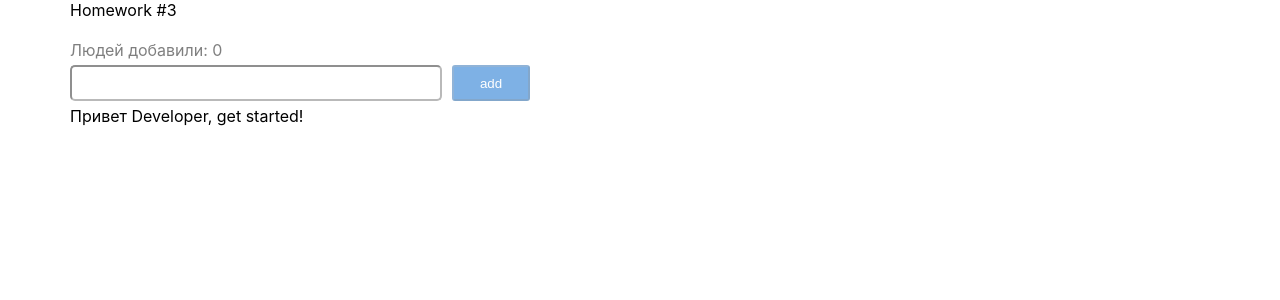
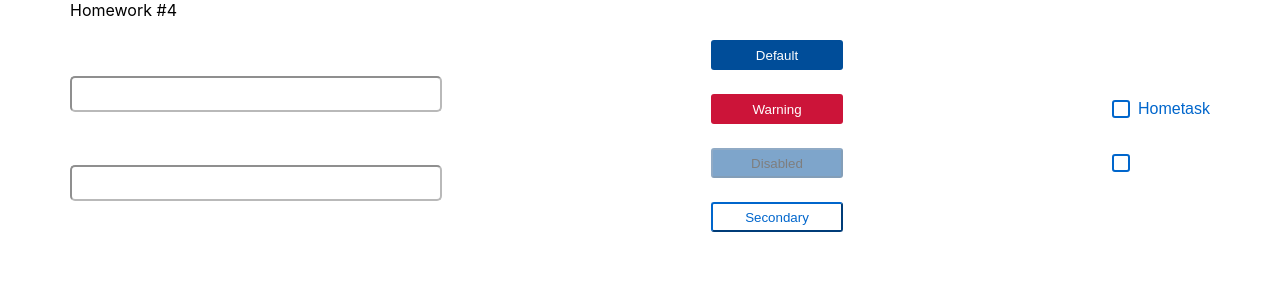
Before and after one commit to VlLabkovich/homework-front-tasks, a React (Create React App) app: page /#/pre-junior in a window 1280 px wide. Before the commit this address led to /#/. Shown: the top 300 px of the page. Built offline with nearby package versions, Linux system fonts and the light colour scheme.

Commit message:
feat: add task 4

```diff
--- a/src/s1-main/App.tsx
+++ b/src/s1-main/App.tsx
@@ -3,6 +3,7 @@ import s from './App.module.css'
 import HW1 from '../s2-homeworks/hw01/HW1'
 import HW2 from "../s2-homeworks/hw02/HW2";
 import HW3 from "../s2-homeworks/hw03/HW3";
+import HW4 from "../s2-homeworks/hw04/HW4";
 
 function App() {
     return (
@@ -10,8 +11,8 @@ function App() {
             {/*<HW1/>*/}
             {/*раскомментировать по ходу выполнения*/}
             {/*<HW2/>*/}
-            <HW3/>
-            {/*<HW4/>*/}
+            {/*<HW3/>*/}
+            <HW4/>
 
             {/*при выполнении дз 5 и более - закомментировать здесь дз 1-4, так как они есть внутри дз 5*/}
             {/*<HW5/>*/}
--- a/src/s2-homeworks/hw04/HW4.tsx
+++ b/src/s2-homeworks/hw04/HW4.tsx
@@ -3,7 +3,7 @@ import s2 from '../../s1-main/App.module.css'
 import Stand from './Stand'
 
 /*
-* 1 - понять (и простить) SuperInputText
+// * 1 - понять (и простить) SuperInputText
 * 2 - в зависимости от типа и дизэйбла прицепить нужный класс в SuperButton.tsx (строка 21)
 * 3 - дописать onChangeCallback в SuperCheckbox.tsx чтоб оба чекбокса работали на стенде
 * 4 - сделать стили в соответствии с дизайном
--- a/src/s2-homeworks/hw04/Stand.tsx
+++ b/src/s2-homeworks/hw04/Stand.tsx
@@ -6,6 +6,7 @@ import SuperButton from './common/c2-SuperButton/SuperButton'
 
 const Stand = () => {
     const [stateForAllInputs, setValue] = useState<string>('')
+
     const [error, setError] = useState<string>('')
 
     const [stateForAllCheckboxes, setChecked] = useState<boolean>(false)
@@ -44,23 +45,22 @@ const Stand = () => {
                 {/*обычная кнопка:*/}
                 <div>
                     <SuperButton id={'hw4-super-button-default'}>
-                        default
+                        Default
                     </SuperButton>
                 </div>
                 {/*красная кнопка:*/}
                 <div>
                     <SuperButton id={'hw4-super-button-red'} xType={'red'}>
-                        red
+                        Warning
                     </SuperButton>
                 </div>
                 {/*задизэйбленная кнопка:*/}
                 <div>
                     <SuperButton
                         id={'hw4-super-button-disabled'}
-                        xType={'red'}
                         disabled
                     >
-                        disabled
+                        Disabled
                     </SuperButton>
                 </div>
                 {/*задизэйбленная кнопка:*/}
@@ -69,7 +69,7 @@ const Stand = () => {
                         id={'hw4-super-button-secondary'}
                         xType={'secondary'}
                     >
-                        secondary
+                        Secondary
                     </SuperButton>
                 </div>
             </div>
@@ -82,7 +82,7 @@ const Stand = () => {
                         checked={stateForAllCheckboxes}
                         onChangeChecked={setChecked}
                     >
-                        some text
+                        Hometask
                     </SuperCheckbox>
                 </div>
                 {/*совместим со старым кодом:*/}
@@ -90,7 +90,7 @@ const Stand = () => {
                     <SuperCheckbox
                         id={'hw4-super-checkbox-like-old'}
                         checked={stateForAllCheckboxes}
-                        onChange={(e) => setChecked(e.currentTarget.checked)}
+                        onChangeChecked={setChecked}
                     />
                 </div>
             </div>
--- a/src/s2-homeworks/hw04/common/c1-SuperInputText/SuperInputText.module.css
+++ b/src/s2-homeworks/hw04/common/c1-SuperInputText/SuperInputText.module.css
@@ -1,20 +1,33 @@
 .input:focus {
+    outline: none; /*убирает черную рамку инпута, когда он в фокусе*/
 }
 
 .input {
 }
 
 .inputWrapper {
+    display: flex;
+    flex-direction: column-reverse;
+    gap: 5px;
 }
 
 .superInput {
+    width: 372px;
+    height: 36px;
+    border-radius: 5px;
+    opacity: 50%;
 }
 
 .errorInput {
+    width: 372px;
+    height: 36px;
+    border: 1px solid red;
+    border-radius: 5px;
 }
 
-.errorInput:focus {
-}
+
 
 .error {
+    display: flex;
+    color: red;
 }
--- a/src/s2-homeworks/hw04/common/c2-SuperButton/SuperButton.module.css
+++ b/src/s2-homeworks/hw04/common/c2-SuperButton/SuperButton.module.css
@@ -1,25 +1,47 @@
 .button {
+    width: 132px;
+    height: 30px;
+    padding: 5px 24px 5px 24px;
+    border-radius: 3px;
+
 }
 
 .disabled {
+    background-color: #004D99;
+    opacity: 50%;
+    color: black;
 }
 
 .secondary {
+    background: #FFFFFF;
+    color: #0066CC;
+    border-color: #0066CC;
+
 }
 
 .default {
+    background-color: #004D99;
+    color: #FFFFFF;
+    border: none;
 }
 
 .red {
+    background-color: #CC1439;
+    color: #FFFFFF;
+    border: none;
 }
 
 .default:hover {
+    background-color: #0080FF;
 }
 
 .red:hover {
+    background-color: #FF1A47;
 }
 
 .secondary:hover {
+    background-color: #E5F0FA;
+
 }
 
 
@@ -27,6 +49,8 @@
 }
 
 .secondary:active {
+    background-color: #C9E5FF;
+    color: #0066CC;
 }
 
 .red:active {
--- a/src/s2-homeworks/hw04/common/c2-SuperButton/SuperButton.tsx
+++ b/src/s2-homeworks/hw04/common/c2-SuperButton/SuperButton.tsx
@@ -17,12 +17,10 @@ const SuperButton: React.FC<SuperButtonPropsType> = (
         ...restProps // все остальные пропсы попадут в объект restProps, там же будет children
     }
 ) => {
-    const finalClassName = s.button
-        // + (disabled
-        //         ? ...
-        //         : xType === 'red'
-        //             ? ...
-        + (className ? ' ' + className : '') // задачка на смешивание классов
+
+    const finalClassName = `${s.button} ${
+        disabled ? s.disabled : xType === 'red' ? s.red
+            : xType === 'secondary' ? s.secondary : s.default}`;
 
     return (
         <button
--- a/src/s2-homeworks/hw04/common/c3-SuperCheckbox/SuperCheckbox.tsx
+++ b/src/s2-homeworks/hw04/common/c3-SuperCheckbox/SuperCheckbox.tsx
@@ -27,8 +27,9 @@ const SuperCheckbox: React.FC<SuperCheckboxPropsType> = (
     }
 ) => {
     const onChangeCallback = (e: ChangeEvent<HTMLInputElement>) => {
-        // задачка на написание онченджа
-
+        if(onChangeChecked){
+            onChangeChecked(e.currentTarget.checked)
+        }
     }
 
     const finalInputClassName = s.checkbox
```
